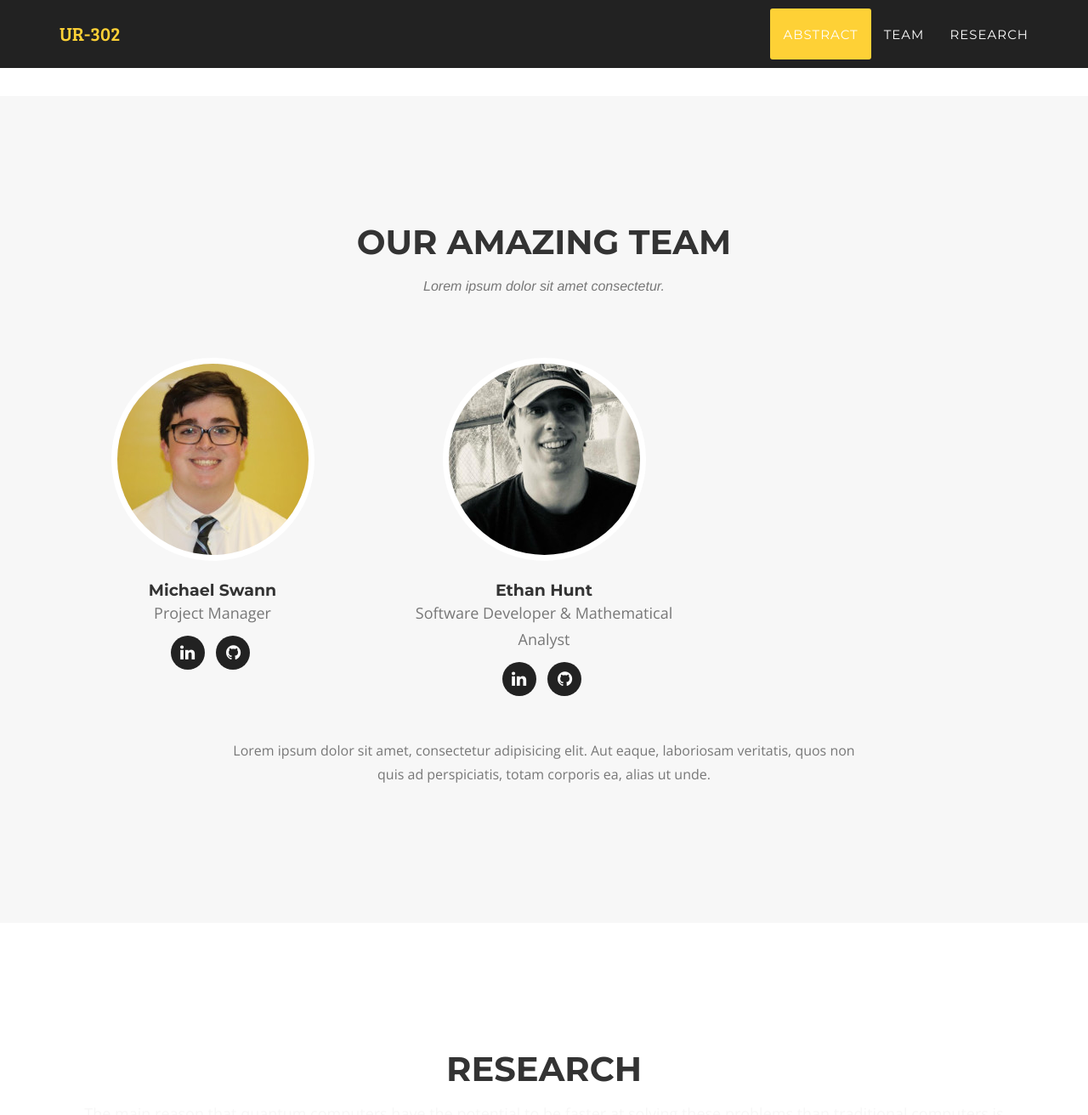
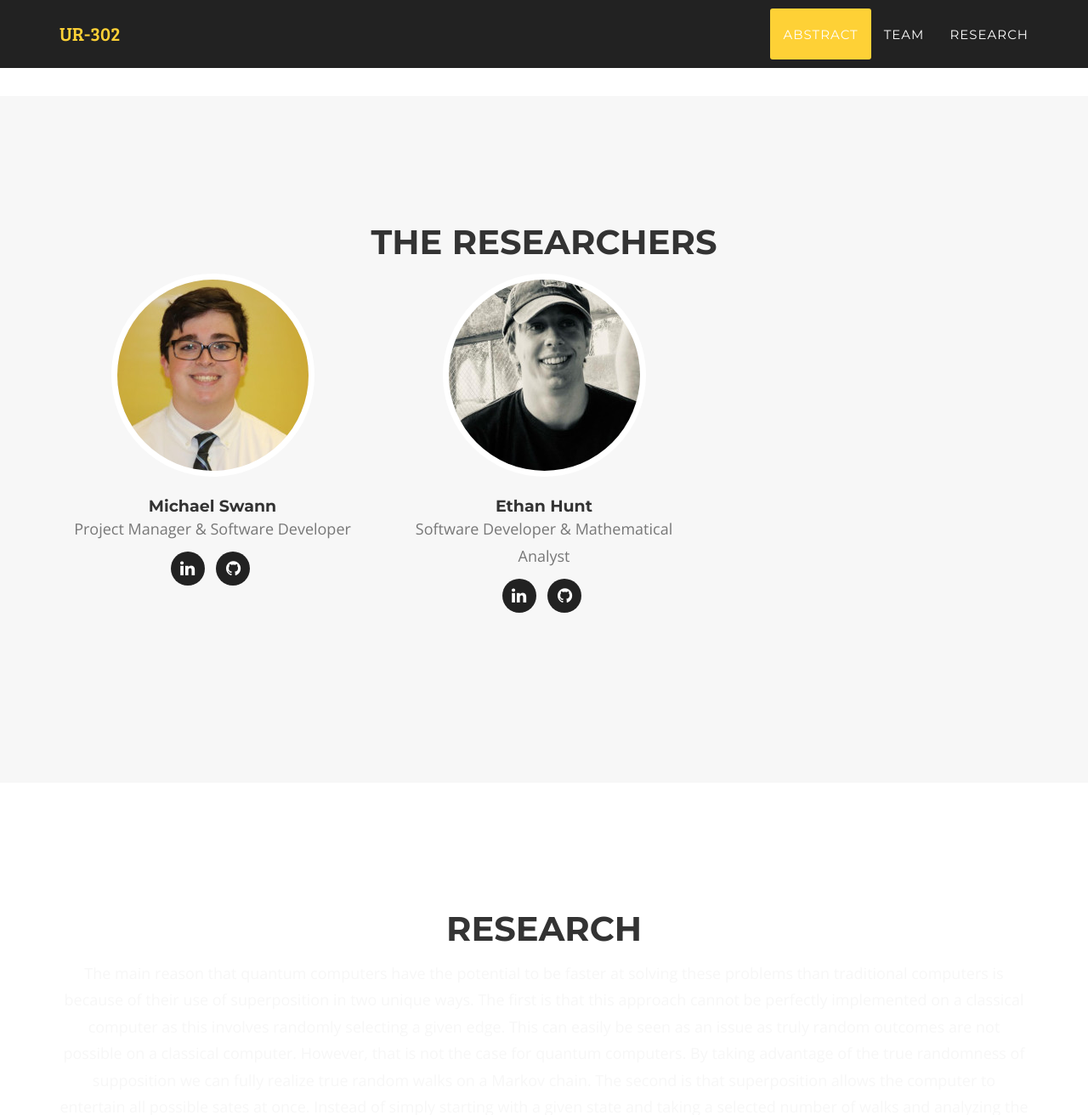
Before and after one commit to Javamorris/Javamorris.github.io, a Jekyll site: the page built from index.html, in a window 1280 px wide and 1400 px high, scrolled down 1370 px. Shown: the top 1312 px of the window at 85% size. Built offline with Jekyll 4.4.1, drawn with Linux system fonts in a browser that asks for light colours; some web fonts are replaced.

```diff
--- a/_config.yml
+++ b/_config.yml
@@ -11,7 +11,7 @@ description: "Quantum computing has completely changed the computing paradigm. T
 people:
 - name: Michael Swann
   pic: 1
-  position: Project Manager
+  position: Project Manager & Software Developer
   social:
     - title: linkedin
       url: https://www.linkedin.com/in/michael-swann/
--- a/_includes/team.html
+++ b/_includes/team.html
@@ -3,8 +3,7 @@
         <div class="container">
             <div class="row">
                 <div class="col-lg-12 text-center">
-                    <h2 class="section-heading">Our Amazing Team</h2>
-                    <h3 class="section-subheading text-muted">Lorem ipsum dolor sit amet consectetur.</h3>
+                    <h2 class="section-heading">The Researchers</h2>
                 </div>
             </div>
             <div class="row">
@@ -28,10 +27,5 @@
                 </div>
                 {% endfor %}
             </div>
-            <div class="row">
-                <div class="col-lg-8 col-lg-offset-2 text-center">
-                    <p class="large text-muted">Lorem ipsum dolor sit amet, consectetur adipisicing elit. Aut eaque, laboriosam veritatis, quos non quis ad perspiciatis, totam corporis ea, alias ut unde.</p>
-                </div>
-            </div>
         </div>
     </section>
```
